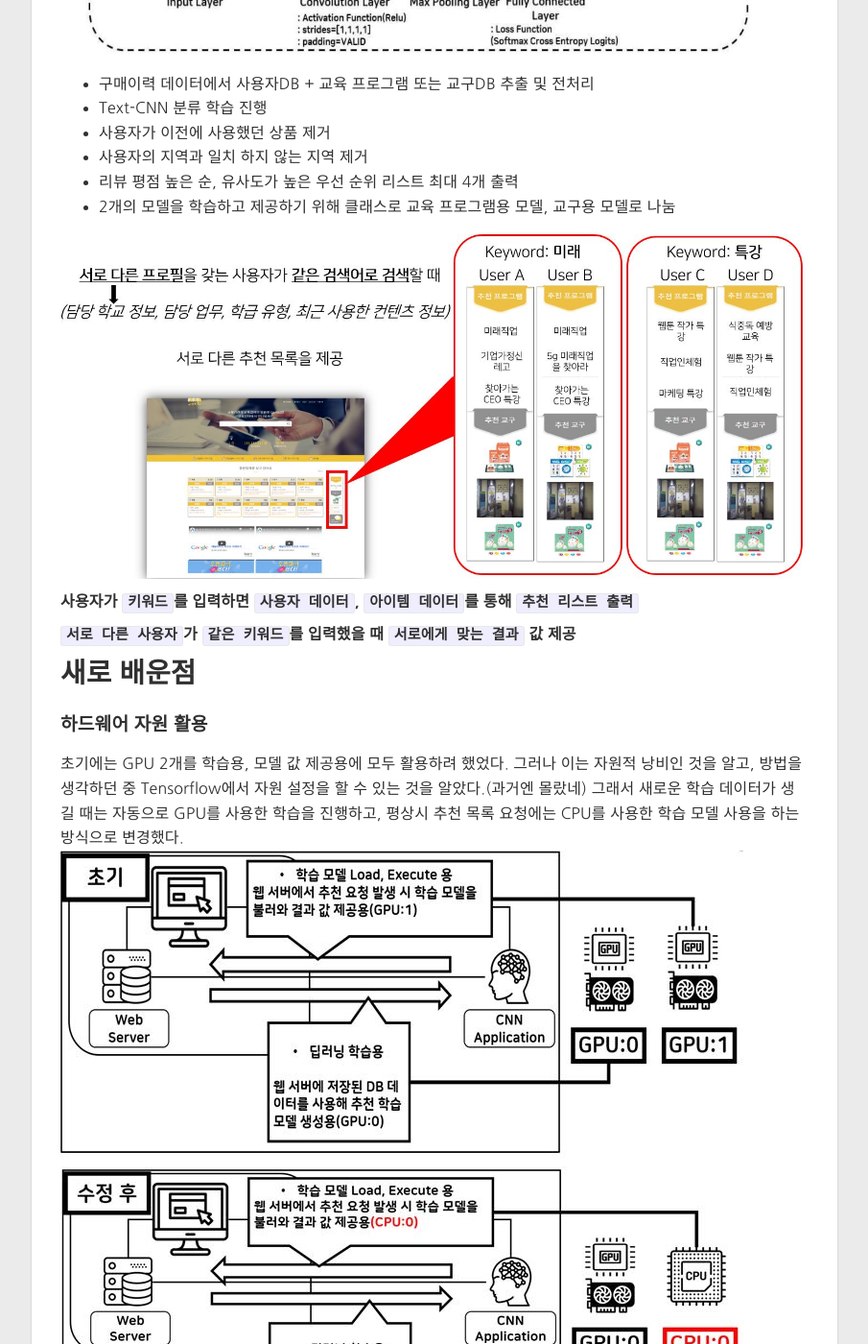
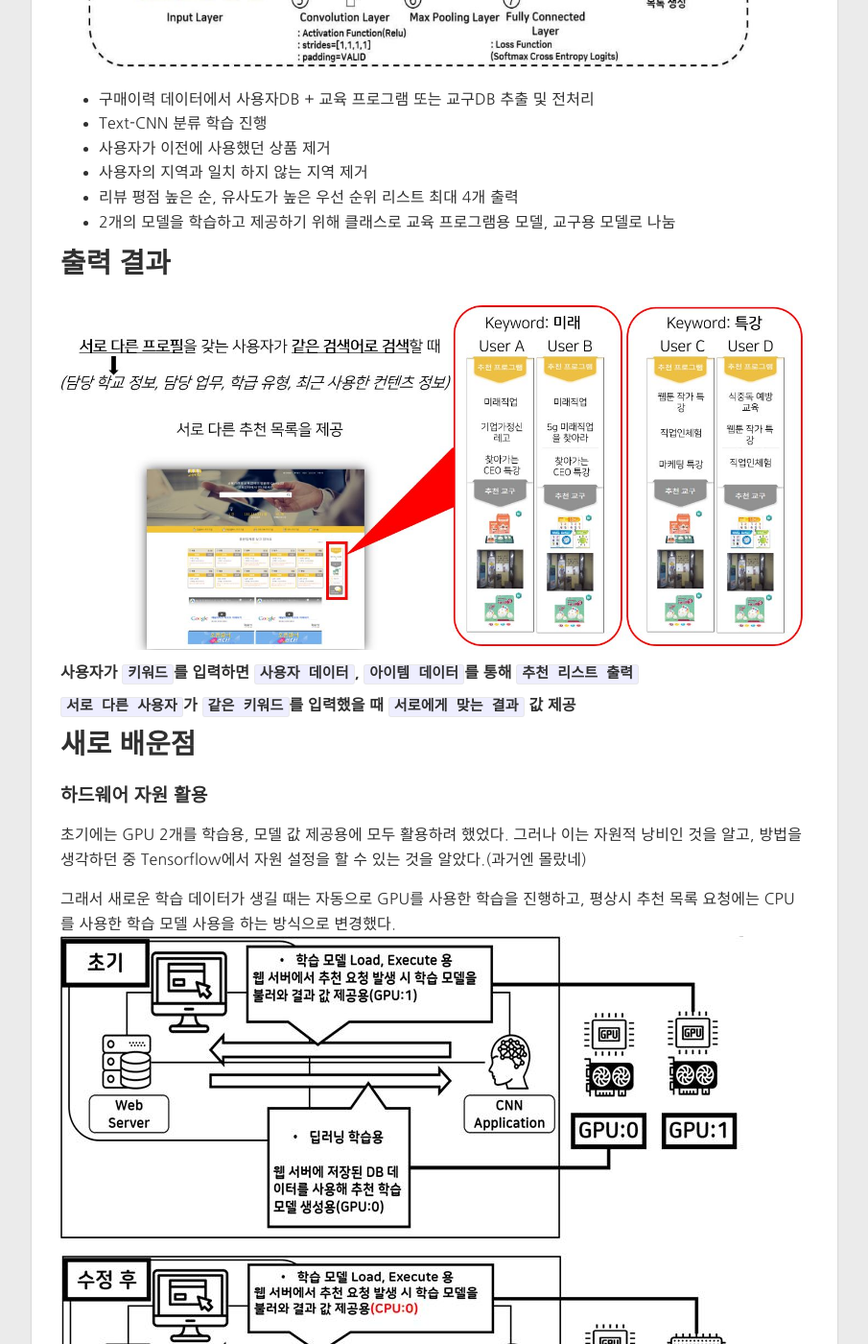
Before and after one commit to HongJeSeong/HongJeSeong.github.io, a Jekyll site: the page built from _posts/projects/2019-12-01-cnn-edu.md, in a window 1280 px wide and 1400 px high, scrolled down 3794 px. Shown: the whole window at 96% size, without its empty margins (187-1092 px from the left). Built offline with Jekyll 4.4.1, drawn with Linux system fonts in a browser that asks for light colours; nearby versions of some CDN libraries.

Commit message:
Update 2019-12-01-cnn-edu.md

```diff
--- a/_posts/projects/2019-12-01-cnn-edu.md
+++ b/_posts/projects/2019-12-01-cnn-edu.md
@@ -84,6 +84,7 @@ Yoonkim [Convolutional Neural Networks for Sentence Classification
 - Apache 2.4.29
 - MySQL 5.7.28
 - FTP
+
 #### CNN Application 구성
 - Tensorflow-gpu 1.12.0 (당시 낮은 버전)
 - Python 3.6
@@ -99,6 +100,7 @@ Yoonkim [Convolutional Neural Networks for Sentence Classification
 - 리뷰 평점 높은 순, 유사도가 높은 우선 순위 리스트 최대 4개 출력
 - 2개의 모델을 학습하고 제공하기 위해 클래스로 교육 프로그램용 모델, 교구용 모델로 나눔
 
+## 출력 결과
 ![result](../../images/projects/cnn-edu/result1.JPG)
 ##### 사용자가 `키워드`를 입력하면 `사용자 데이터`, `아이템 데이터`를 통해 `추천 리스트 출력`
 
@@ -108,6 +110,7 @@ Yoonkim [Convolutional Neural Networks for Sentence Classification
 #### 하드웨어 자원 활용
 초기에는 GPU 2개를 학습용, 모델 값 제공용에 모두 활용하려 했었다.
 그러나 이는 자원적 낭비인 것을 알고, 방법을 생각하던 중 Tensorflow에서 자원 설정을 할 수 있는 것을 알았다.(과거엔 몰랐네)
+
 그래서 새로운 학습 데이터가 생길 때는 자동으로 GPU를 사용한 학습을 진행하고,
 평상시 추천 목록 요청에는 CPU를 사용한 학습 모델 사용을 하는 방식으로 변경했다.
 ![before](../../images/projects/cnn-edu/before.JPG)
```
